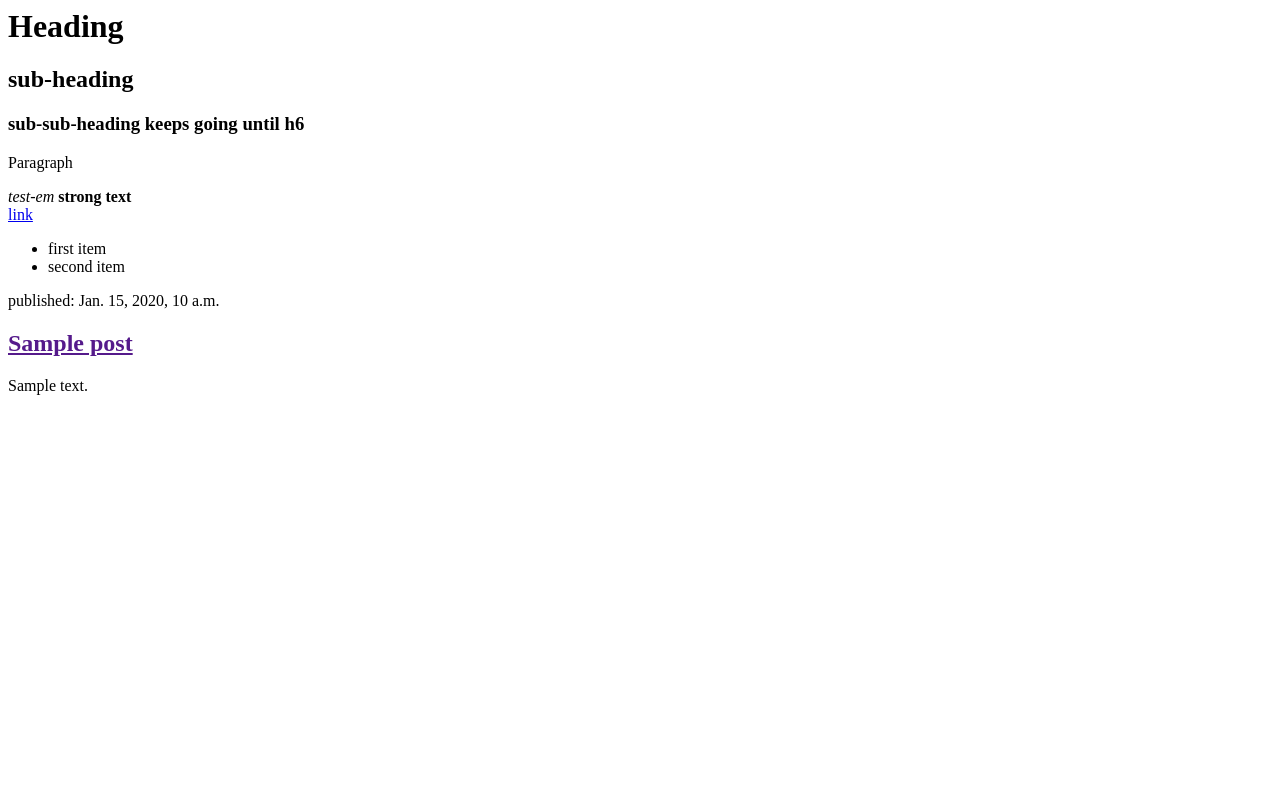
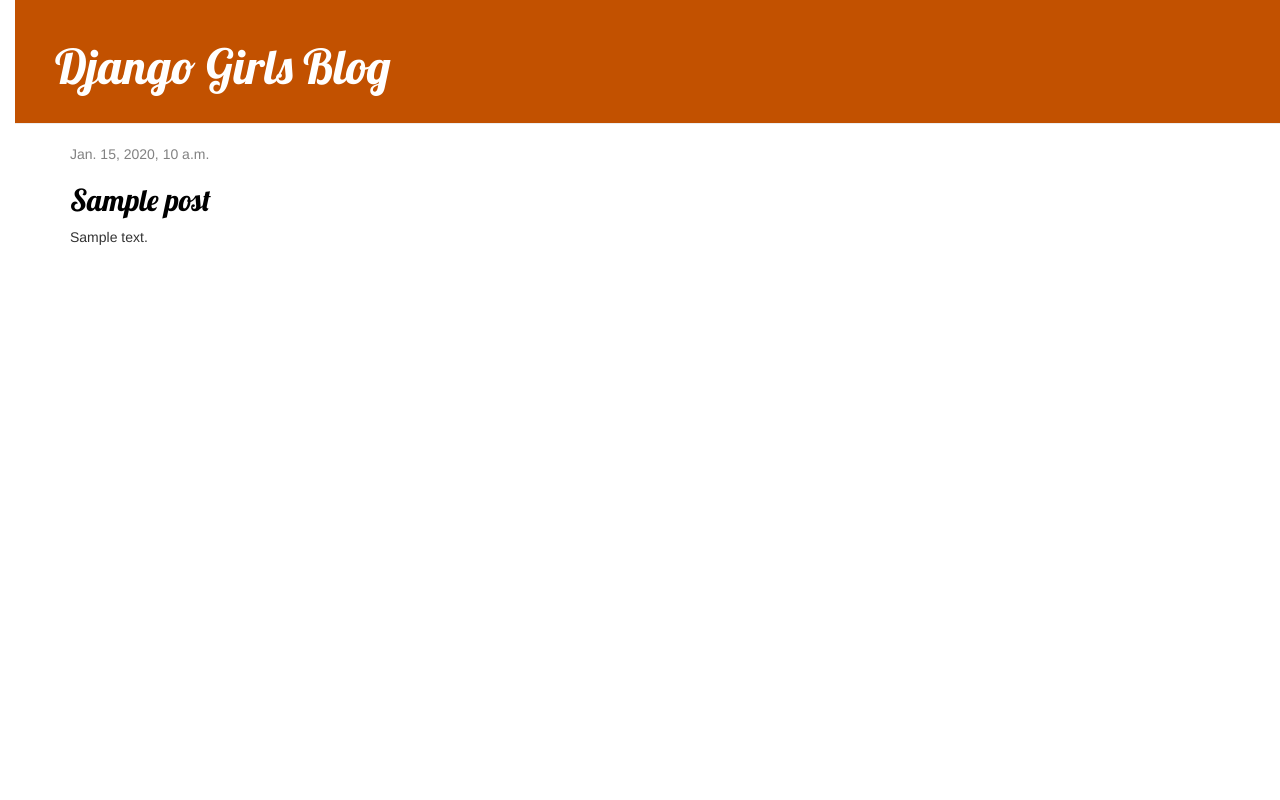
Before and after one commit to axr232/my-first-blog, a Django app: page / in a window 1280 px wide. Run offline with Django 3.2, Linux system fonts and the light colour scheme; tables that the repository leaves empty hold one stand-in row (values such as "Sample post"); some libraries are stand-ins or nearby versions.

Commit message:
Added view and template for detailed posts + CSS

```diff
--- /dev/null
+++ b/blog/static/css/blog.css
@@ -0,0 +1,53 @@
+h1 a, h2 a {
+    color: #FF8833;
+    font-family: 'Lobster';
+}
+body {
+    padding-left: 15px;
+}
+.page-header {
+    background-color: #C25100;
+    margin-top: 0;
+    padding: 20px 20px 20px 40px;
+}
+
+.page-header h1, .page-header h1 a, .page-header h1 a:visited, .page-header h1 a:active {
+    color: #ffffff;
+    font-size: 36pt;
+    text-decoration: none;
+}
+
+.content {
+    margin-left: 40px;
+}
+
+h1, h2, h3, h4 {
+    font-family: 'Lobster', cursive;
+}
+
+.date {
+    color: #828282;
+}
+
+.save {
+    float: right;
+}
+
+.post-form textarea, .post-form input {
+    width: 100%;
+}
+
+.top-menu, .top-menu:hover, .top-menu:visited {
+    color: #ffffff;
+    float: right;
+    font-size: 26pt;
+    margin-right: 20px;
+}
+
+.post {
+    margin-bottom: 70px;
+}
+
+.post h2 a, .post h2 a:visited {
+    color: #000000;
+}
--- /dev/null
+++ b/blog/templates/blog/base.html
@@ -0,0 +1,23 @@
+{% load static %}
+<html>
+    <head>
+        <link rel="stylesheet" href="//maxcdn.bootstrapcdn.com/bootstrap/3.2.0/css/bootstrap.min.css">
+        <link rel="stylesheet" href="//maxcdn.bootstrapcdn.com/bootstrap/3.2.0/css/bootstrap-theme.min.css">
+        <link href="//fonts.googleapis.com/css?family=Lobster&subset=latin,latin-ext" rel="stylesheet" type="text/css">
+        <title> Bridging Coursework </title>
+        <link rel="stylesheet" href="{% static 'css/blog.css' %}">
+    </head>
+    <body>
+        <div class="page-header">
+            <h1><a href="/">Django Girls Blog</a></h1>
+        </div>
+        <div class="content container">
+            <div class="row">
+                <div class="col-md-8">
+                {% block content %}
+                {% endblock %}
+                </div>
+            </div>
+        </div>
+    </body>
+</html>
--- a/blog/templates/blog/post_list.html
+++ b/blog/templates/blog/post_list.html
@@ -1,25 +1,13 @@
-<html>
-    <head>
-        <title> Bridging Coursework </title>
-    </head>
-    <body>
-        <h1> Heading </h1>
-        <h2> sub-heading</h2>
-        <h3> sub-sub-heading keeps going until h6 </h3>
-        <p>Paragraph</p>
-        <em> test-em </em>
-        <strong> strong text </strong>
-        <br>
-        <a href="https://djangogirls.org">link</a>
-        <ul><li>first item</li><li>second item</li></ul>
-        <div>
-        {% for post in posts %}
-    <div>
-        <p>published: {{ post.published_date }}</p>
-        <h2><a href="">{{ post.title }}</a></h2>
+{% extends 'blog/base.html' %}
+
+{%block content%}
+{% for post in posts %}
+    <div class="post">
+        <div class="date">
+            {{ post.published_date }}
+        </div>
+        <h2><a href="{% url 'post_detail' pk=post.pk %}">{{ post.title }}</a></h2>
         <p>{{ post.text|linebreaksbr }}</p>
     </div>
 {% endfor %}
-        </div>
-    </body>
-</html>
+{%endblock%}
--- a/blog/urls.py
+++ b/blog/urls.py
@@ -2,5 +2,6 @@ from django.urls import path
 from . import views
 
 urlpatterns = [
-    path('',views.post_list, name = 'post_list')
+    path('',views.post_list, name = 'post_list'),
+    path('post/<int:pk>/', views.post_detail, name='post_detail'),
 ]
--- a/blog/views.py
+++ b/blog/views.py
@@ -1,8 +1,13 @@
 from django.shortcuts import render
 from .models import Post
 from django.utils import timezone
+from django.shortcuts import render,get_object_or_404
 # Create your views here.
 
 def post_list(request):
     posts = Post.objects.filter(published_date__lte = timezone.now()).order_by('published_date')
     return render(request,'blog/post_list.html',{'posts':posts})
+
+def post_detail(request, pk):
+    post = get_object_or_404(Post, pk=pk)
+    return render(request, 'blog/post_detail.html', {'post': post})
```
Also changed, not shown: blog/templates/blog/post_detail.html (added, +13 -0 lines).
